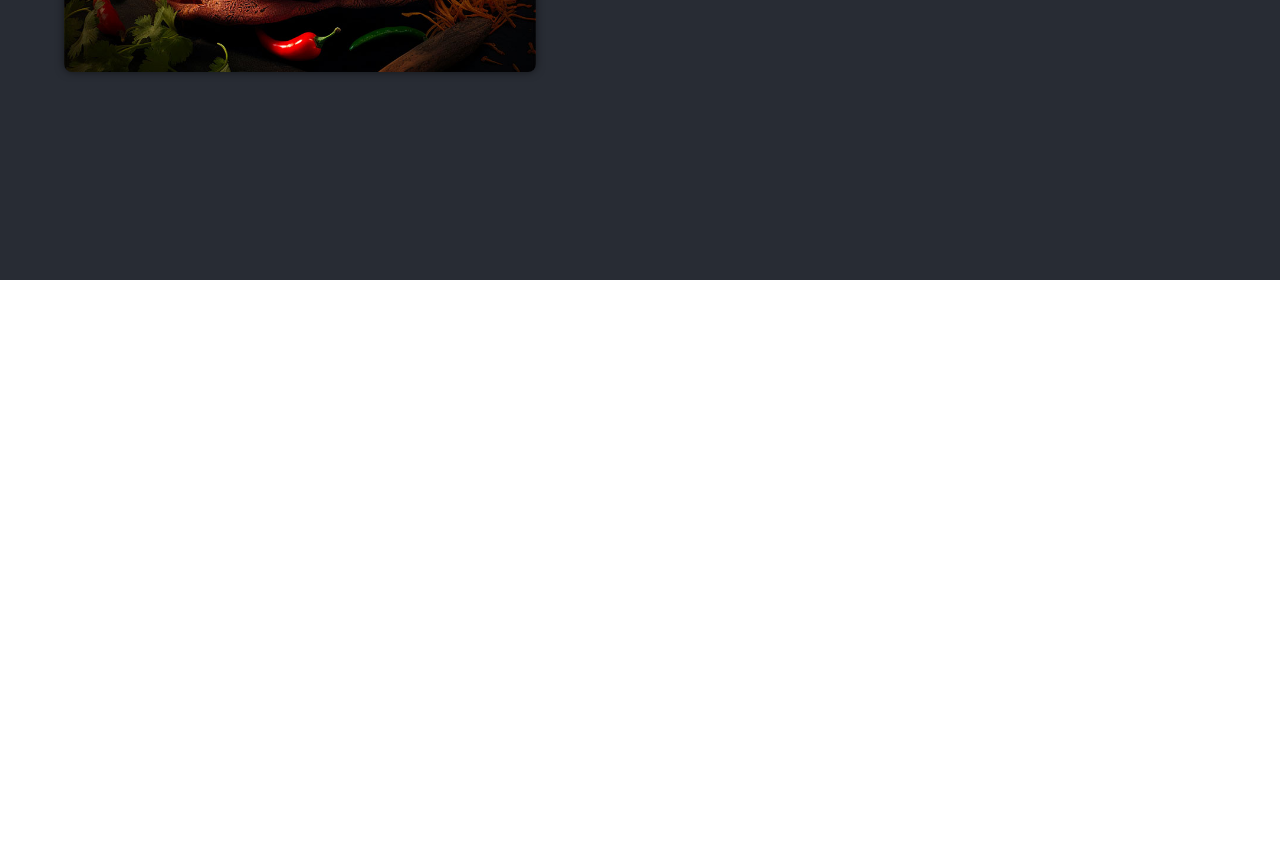
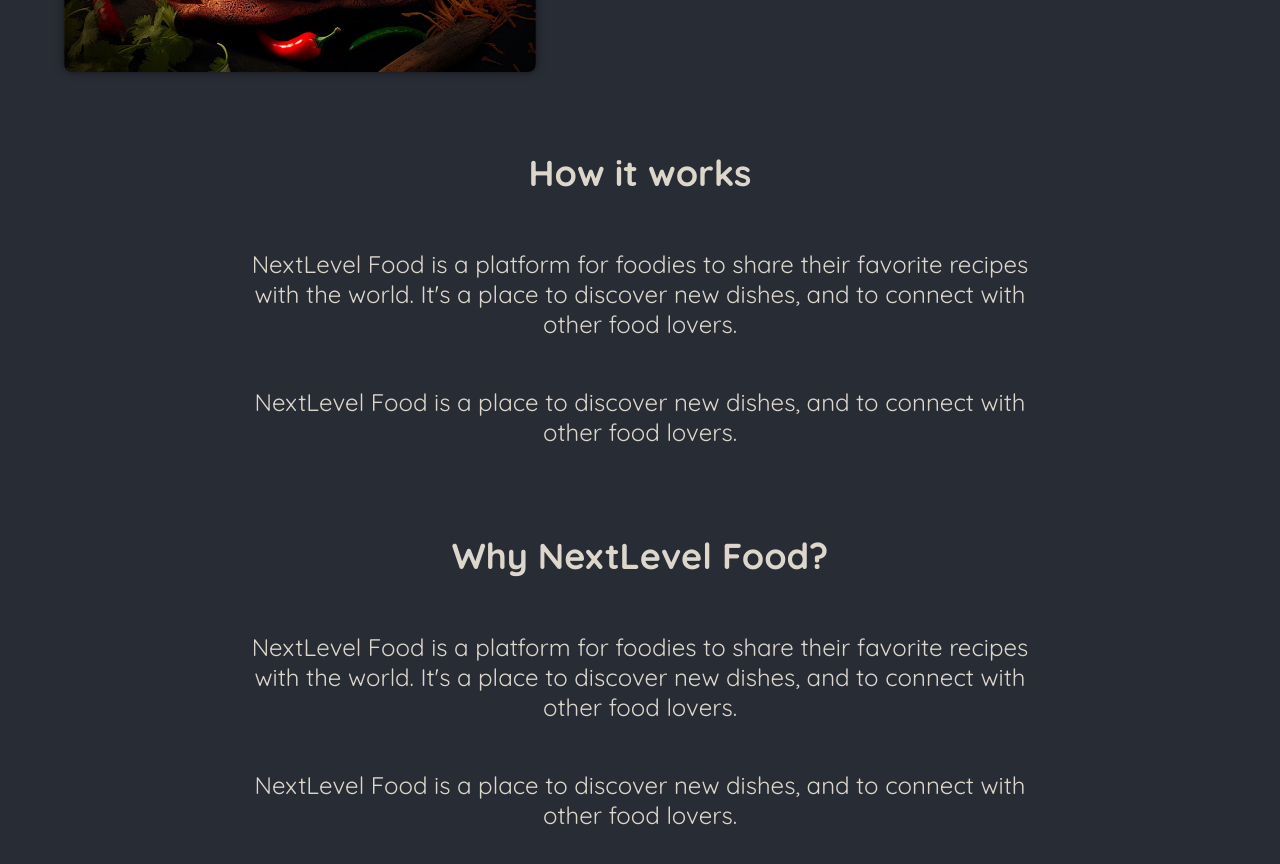
Before and after one commit to Aamishsn/next-foodapp, a Next.js app: page / in a window 1280 px wide. Shown: the part 520-1384 px from the top of the page. Before the commit the page ends 800 px from the top, so only its background shows below. Built offline with nearby package versions, Linux system fonts and the light colour scheme.

Commit message:
main page data added

```diff
--- a/app/page.js
+++ b/app/page.js
@@ -20,6 +20,33 @@ export default function Home() {
           </div>
         </div>
       </header>
+      <main>
+      <section className={classes.section}>
+          <h2>How it works</h2>
+          <p>
+            NextLevel Food is a platform for foodies to share their favorite
+            recipes with the world. It&apos;s a place to discover new dishes, and to
+            connect with other food lovers.
+          </p>
+          <p>
+            NextLevel Food is a place to discover new dishes, and to connect
+            with other food lovers.
+          </p>
+        </section>
+
+        <section className={classes.section}>
+          <h2>Why NextLevel Food?</h2>
+          <p>
+            NextLevel Food is a platform for foodies to share their favorite
+            recipes with the world. It&apos;s a place to discover new dishes, and to
+            connect with other food lovers.
+          </p>
+          <p>
+            NextLevel Food is a place to discover new dishes, and to connect
+            with other food lovers.
+          </p>
+        </section>
+      </main>
     </>
   );
 }
--- a/app/page.module.css
+++ b/app/page.module.css
@@ -22,7 +22,7 @@
   font-family: "Montserrat", sans-serif;
   letter-spacing: 0.15rem;
   text-transform: uppercase;
-  background: linear-gradient(90deg, #f9572a, #ffc905);
+  background: linear-gradient(90deg, #ffc905, #f9572a);
   background-clip: text;
   -webkit-background-clip: text;
   -webkit-text-fill-color: transparent;
```
